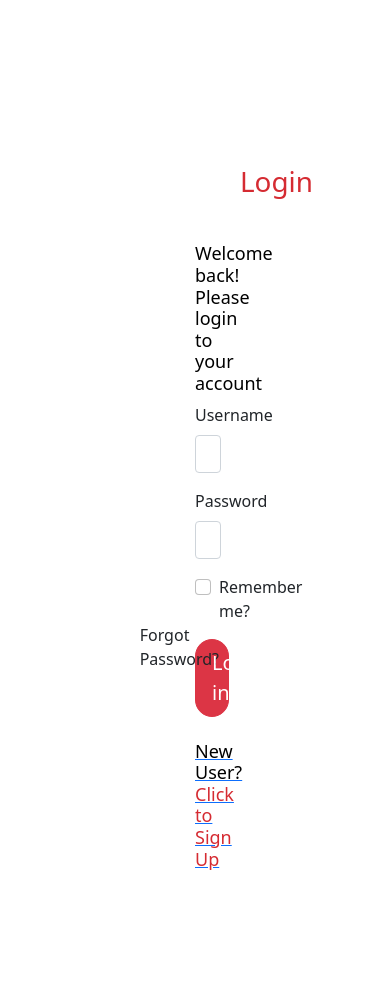
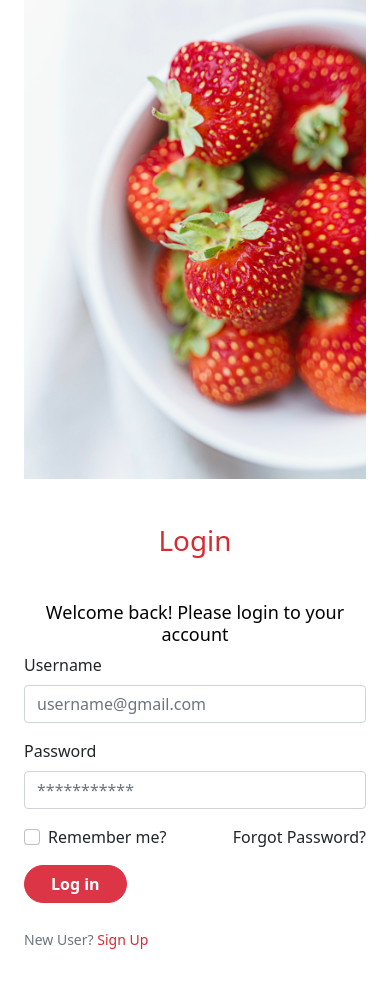
Before and after one commit to charles-okunzo/recipe-hub, an Angular app in the folder Frontend/recipehub/: page /login in a window 390 px wide. Shown: the top 988 px of the page. After the commit the page ends 951 px from the top, so only its background shows below. Built offline with nearby package versions, Linux system fonts and the light colour scheme.

Commit message:
style --restyle the login component

```diff
--- a/Frontend/recipehub/src/app/login/login.component.css
+++ b/Frontend/recipehub/src/app/login/login.component.css
@@ -12,10 +12,3 @@ h6 {
     width: 30%;
     border-radius: 20px;
 }
-.container{
-    margin: auto;
-    width: 60%;
-    padding: 120px;
-    position: center;
-
-}
--- a/Frontend/recipehub/src/app/login/login.component.html
+++ b/Frontend/recipehub/src/app/login/login.component.html
@@ -1,8 +1,9 @@
-<div class="container">
-    <div class="row">
-        <img src="../../assets/images/st.jpeg" alt="" style="float: left; margin-right: 15px; width: 400px;">
-        <div class="col-md-6">
-
+<div class="container min-vh-100" style="display: grid; place-items:center;">
+  <div class="row justify-content-center">
+    <div class="col-md-3">
+      <img src="../../assets/images/st.jpeg" alt="" class="img-fluid" style="height: 100%; width:100%; object-fit:cover;"/>
+    </div>
+    <div class="col-md-5">
       <div class="text-center">
         <h1>Login</h1>
         <h6>Welcome back! Please login to your account</h6>
@@ -10,25 +11,36 @@
       <form>
         <div class="mb-3">
           <label for="exampleInputEmail1" class="form-label">Username</label>
-                      <input type="text" id="disabledTextInput" class="form-control" placeholder="username@gmail.com">
+          <input
+            type="text"
+            id="disabledTextInput"
+            class="form-control"
+            placeholder="username@gmail.com"
+          />
         </div>
         <div class="mb-3">
           <label for="exampleInputPassword1" class="form-label">Password</label>
-                      <input type="password" id="disabledTextInput" class="form-control" placeholder="***********">
+          <input
+            type="password"
+            id="disabledTextInput"
+            class="form-control"
+            placeholder="***********"
+          />
         </div>
         <div class="mb-3 form-check">
-                      <input type="checkbox" class="form-check-input" id="exampleCheck1">
-                      <label class="form-check-label" for="exampleCheck1">Remember me? </label><span style="float:right">Forgot Password?</span>
+          <input type="checkbox" class="form-check-input" id="exampleCheck1" />
+          <label class="form-check-label" for="exampleCheck1"
+            >Remember me? </label
+          ><span style="float: right">Forgot Password?</span>
         </div>
-                    <button type="button" class="btn btn-danger btn-lg">Log in</button>
-                    <br>
-                    <a routerLink="/signup"><h6>New User? <span style="color: #D52B32;;">Click to Sign Up</span></h6></a>
+        <button type="button" class="btn btn-danger fw-bold">Log in</button>
+        <br />
+        <small class="text-muted">New User?
+          <a routerLink="/signup"
+          style="text-decoration: none;"><span style="color: #d52b32 ;"> Sign Up</span>
+          </a
+        ></small>
       </form>
-
-
-
     </div>
-
   </div>
-
 </div>
```
Also changed, not shown: 1 other file (tests, documents, lock files or other folders). Lines whose indentation alone changed are shown as unchanged.
